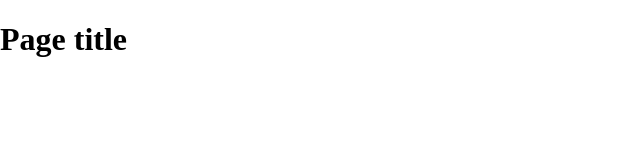
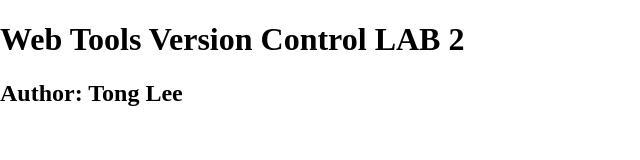
Before and after one commit to Leetongmakk/testrepo, a plain HTML site: page index.html in a window 1280 px wide. Shown: the whole page, without its empty margins (0-640 px from the left). Drawn offline with nearby package versions, Linux system fonts and the light colour scheme.

Commit message:
Second commit to this file
Changed the H1 tag and added H2 tag

```diff
--- a/index.html
+++ b/index.html
@@ -14,7 +14,8 @@
     </head>
     <body>
     <header>
-	<h1>Page title</h1>
+	<h1>Web Tools Version Control LAB 2</h1>
+    <h2>Author: Tong Lee</h2>
     </header>
     <nav id="pageNav">
     </nav>
```
